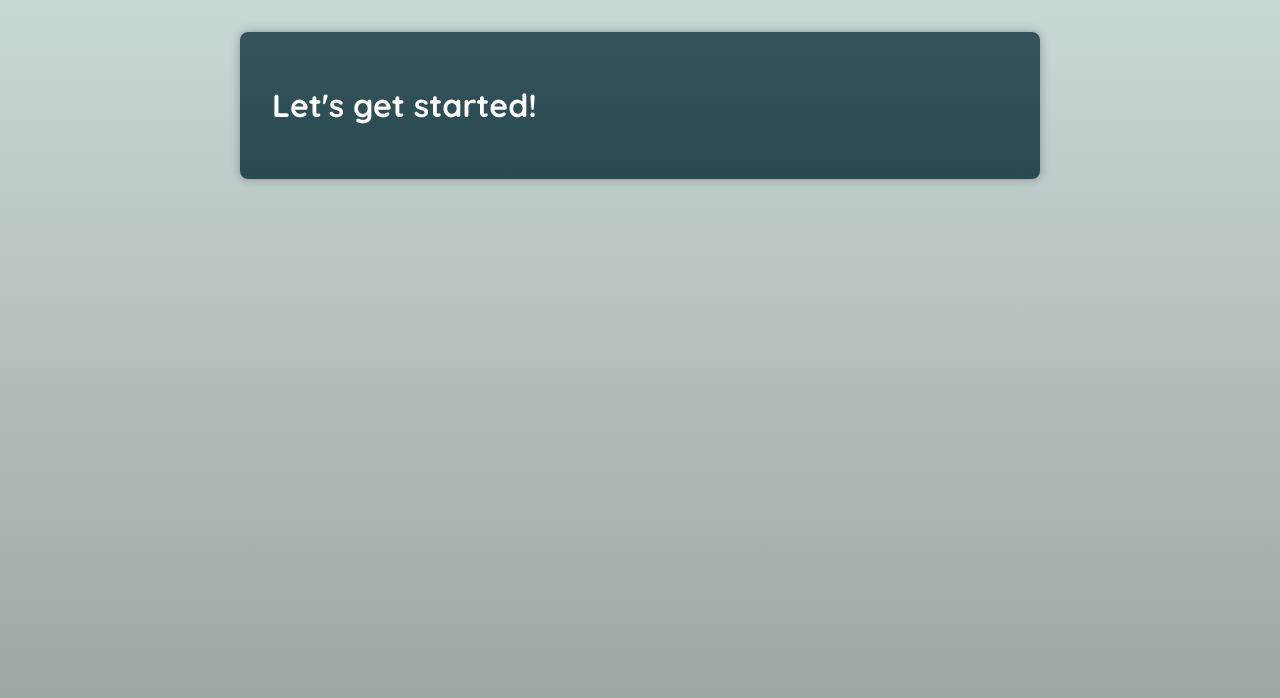
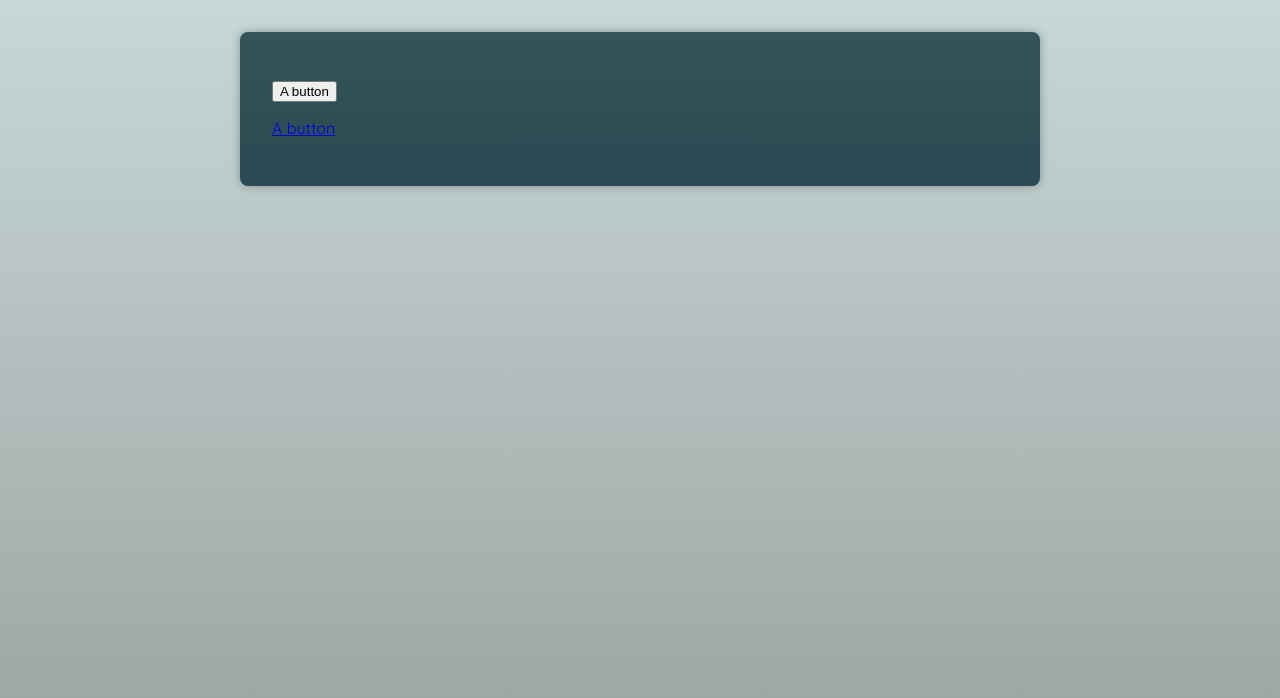
Before and after one commit to conectis360/demo-application-react, a React (Vite) app: page / in a window 1280 px wide. Shown: the top 698 px of the page. Built offline with nearby package versions, Linux system fonts and the light colour scheme; a web font is replaced by a local one.

Commit message:
feat: using the button component

```diff
--- a/src/App.tsx
+++ b/src/App.tsx
@@ -1,5 +1,18 @@
+import Button from "./components/Button";
+
 function App() {
-  return <h1>Let's get started!</h1>;
+  return (
+    <main>
+      <p>
+        <Button el="button">A button</Button>
+      </p>
+      <p>
+        <Button el="anchor" href="https://googlw.com">
+          A button
+        </Button>
+      </p>
+    </main>
+  );
 }
 
 export default App;
--- a/src/components/Button.tsx
+++ b/src/components/Button.tsx
@@ -1,19 +1,19 @@
 import { type ComponentPropsWithoutRef } from "react";
 
 type ButtonProps = {
-    el: 'button';
-} & ComponentPropsWithoutRef<'button'>;
+  el: "button";
+} & ComponentPropsWithoutRef<"button">;
 
 type AnchorProps = {
-    el: 'anchor';
-}& ComponentPropsWithoutRef<'a'>;
+  el: "anchor";
+} & ComponentPropsWithoutRef<"a">;
 
 export default function Button(props: ButtonProps | AnchorProps) {
-    if(props.el === 'anchor') {
-        return <a href=""></a>
-    }
+  if (props.el === "anchor") {
+    return <a {...props}></a>;
+  }
 
-    if(props.el === 'button') {
-        return <button></button>
-    }
+  if (props.el === "button") {
+    return <button {...props}></button>;
+  }
 }
```
